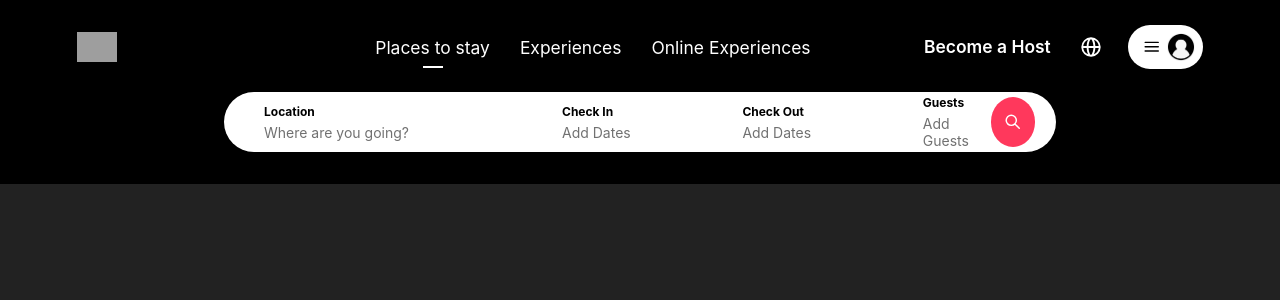
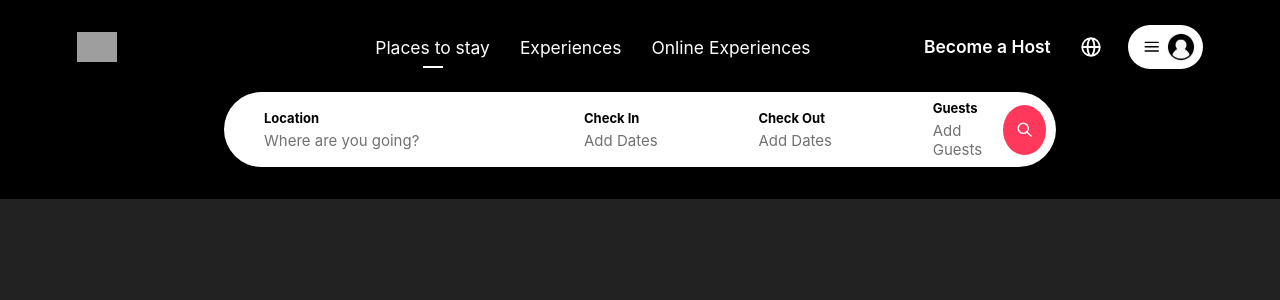
Before and after one commit to tonyykosseifyy/airbnb-clone, a React (Create React App) app: page / in a window 1280 px wide. Shown: the top 300 px of the page. Built offline with nearby package versions, Linux system fonts and the light colour scheme; grey boxes are pictures that could not be loaded.

Commit message:
2 files modified

```diff
--- a/src/components/Navbar/Navbar-bottom.css
+++ b/src/components/Navbar/Navbar-bottom.css
@@ -15,7 +15,7 @@
   background-color: white ;
   border-radius: 50px ;
   width: 65vw ;
-  height: 60px ;
+  height: 75px ;
   color: black ;
   overflow: hidden ;
 }
@@ -29,7 +29,7 @@
   transition: .3s ease-out ;
 }
 .navbar-search-component h4 {
-  font-size: 12px;
+  font-size: 13px;
 }
 .navbar-search-component:hover {
   background-color: rgb(239, 240, 252);
@@ -42,11 +42,11 @@
 .navbar-search-component p ,
 .navbar-search-component input {
   margin-top: 5px;
-  font-size: 14px ;
+  font-size: 15px ;
 }
 
 .guests {
-  flex: .28 ;
+  flex: .3 ;
   padding: 0 10px 0 40px ;
 }
 .location {
--- a/src/components/Navbar/Navbar.js
+++ b/src/components/Navbar/Navbar.js
@@ -74,7 +74,7 @@
                <h4>Check Out</h4>
                <p>Add Dates</p>
              </div>
-             <div onClick={() => setSelected(4)} style={{flex: selected !==0 && ".57"}} className={`navbar-search-component guests ${selected === 4 && "search-active"}`}>
+             <div onClick={() => setSelected(4)} style={{flex: selected !==0 && ".6"}} className={`navbar-search-component guests ${selected === 4 && "search-active"}`}>
                <div className="navbar-search-component-search">
                 <div>
                   <h4>Guests</h4>
```
